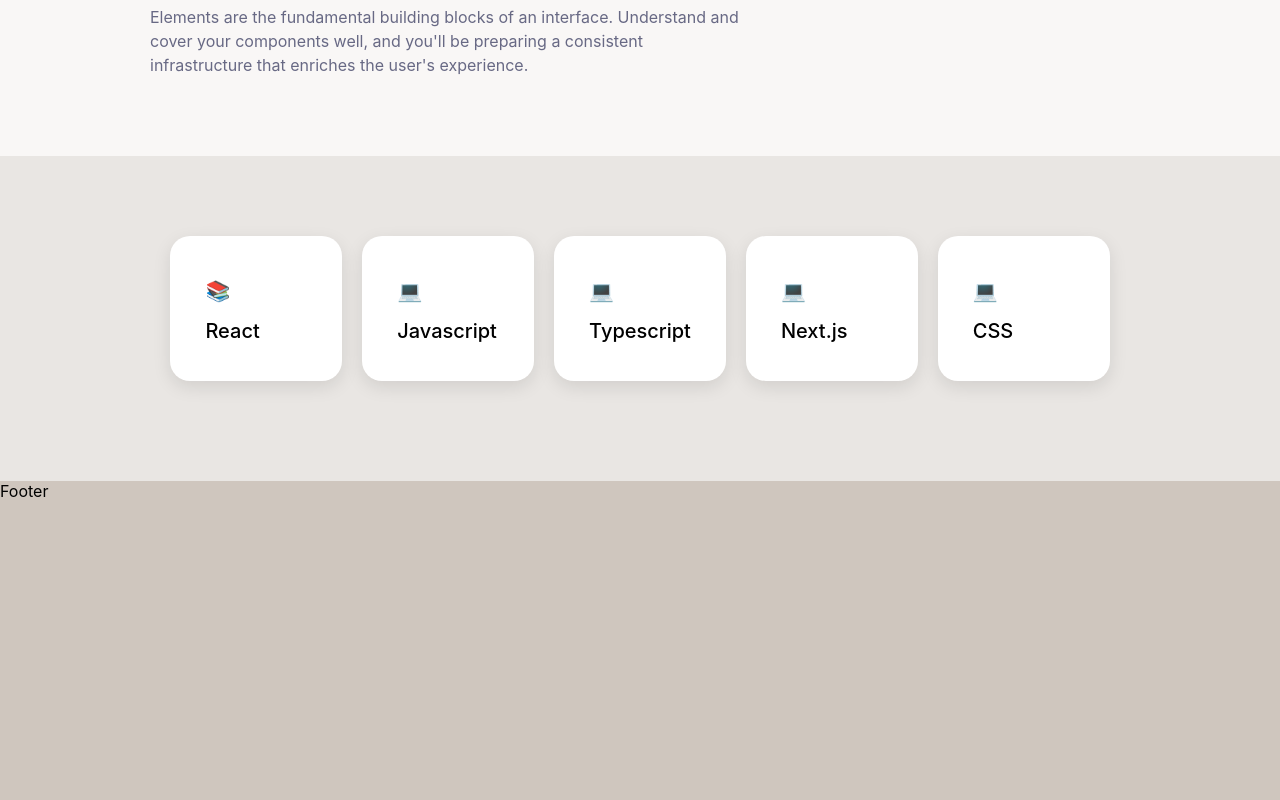
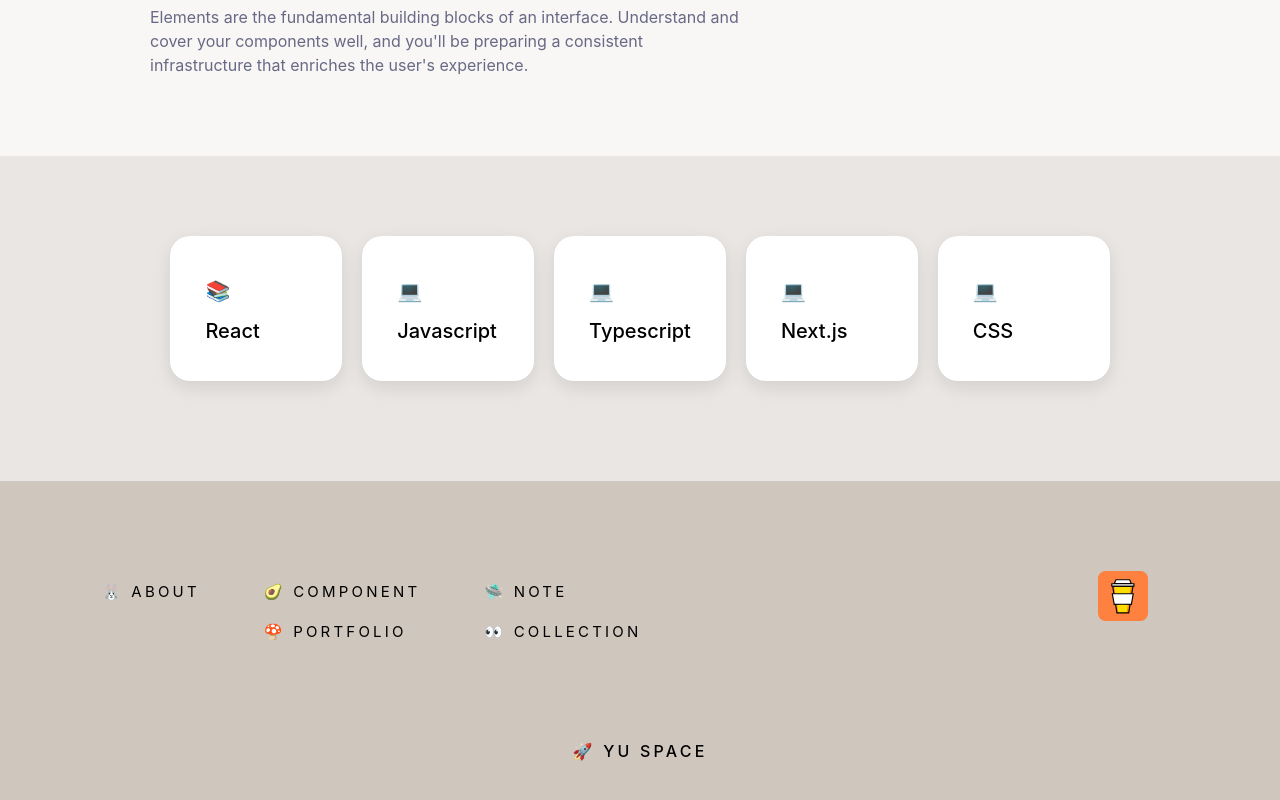
Before and after one commit to wuyuchuan617/NestJS-course, a Next.js app: page /note in a window 1280 px wide. Shown: the part 324-1124 px from the top of the page. Built offline with nearby package versions, Linux system fonts and the light colour scheme.

Commit message:
feat add buy me coffee

```diff
--- a/components/layout/Footer.js
+++ b/components/layout/Footer.js
@@ -1,9 +1,66 @@
-import React from 'react'
+import React from "react";
+import Link from "next/link";
+import Image from "next/image";
+import buyCoffeeImg from "../../assets/images/buy-me-a-coffe.svg";
 import classes from "./Footer.module.css";
 function Footer() {
   return (
-    <div className={classes.container} >Footer</div>
-  )
+    <div className={classes.container}>
+      {" "}
+      <div className={classes.hiddenMenu}>
+        <div className={classes.twoFooter}>
+          <div className={classes.footer}>
+            <div>
+              <ul>
+                <li onClick={() => seShowSidemenu(false)}>
+                  <Link href="/about">🐰 ABOUT</Link>
+                </li>
+              </ul>
+            </div>
+            <div>
+              <ul>
+                <li onClick={() => seShowSidemenu(false)}>
+                  <Link href="/component">🥑 COMPONENT</Link>
+                </li>
+                <li onClick={() => seShowSidemenu(false)}>
+                  <Link href="/portfolio">🍄 PORTFOLIO</Link>
+                </li>
+              </ul>
+            </div>
+            <div>
+              <ul>
+                <li onClick={() => seShowSidemenu(false)}>
+                  <Link href="/note">🛸 NOTE</Link>
+                </li>
+
+                <li onClick={() => seShowSidemenu(false)}>
+                  <Link href="/collection">👀 COLLECTION</Link>
+                </li>
+              </ul>
+            </div>
+          </div>
+          <div className={classes.buyCoffee}>
+            <Link href={"https://www.buymeacoffee.com/jenniferwuj"}>
+              <a target="_blank">
+                {" "}
+                <Image
+                  alt={"yu"}
+                  layout="intrinsic"
+                  src={buyCoffeeImg}
+                  width={50}
+                />
+              </a>
+            </Link>
+          </div>
+        </div>
+        <div>
+          <Link href="/">
+            <div className={classes.logo}>🚀 YU SPACE</div>
+          </Link>
+        </div>
+      </div>
+    </div>
+  );
 }
 
-export default Footer
+export default Footer;
--- a/components/layout/Footer.module.css
+++ b/components/layout/Footer.module.css
@@ -1,5 +1,78 @@
 .container {
   width: 100%;
-  height: 20rem;
+  padding-bottom: 40px;
   background: #cfc6be;
 }
+
+.logo {
+  text-align: center;
+  font-weight: 500;
+  letter-spacing: 0.2rem;
+  cursor: pointer;
+}
+
+.footer {
+  display: flex;
+  justify-content: flex-start;
+  align-items: flex-start;
+  padding: 90px;
+}
+
+.twoFooter {
+  display: flex;
+  justify-content: space-between;
+}
+
+.footer div {
+  margin-right: 40px;
+}
+
+.hiddenMenu ul {
+  list-style: none;
+  margin: 0;
+  padding: 0;
+  display: flex;
+  flex-direction: column;
+  align-items: baseline;
+  list-style: none;
+}
+
+.hiddenMenu li {
+  margin: 10px 0px;
+  letter-spacing: 0.2rem;
+}
+
+.hiddenMenu a {
+  text-decoration: none;
+  font-size: 15px;
+  padding: 8px 12px;
+  white-space: nowrap;
+}
+
+.hiddenMenu a:hover,
+.hiddenMenu a:active,
+.hiddenMenu a.active {
+  border-radius: 10px;
+  color: #e9e6e3;
+}
+
+.buyCoffee {
+  padding: 90px 40px;
+  margin-right: 80px;
+}
+
+@media (max-width: 900px) {
+  .footer {
+    height: auto;
+    flex-direction: column;
+    padding: 40px 90px;
+  }
+
+  .buyCoffee {
+    padding: 40px 90px;
+  }
+  .twoFooter {
+    height: auto;
+    flex-direction: column;
+  }
+}
--- a/components/layout/SideMenu/index.js
+++ b/components/layout/SideMenu/index.js
@@ -34,12 +34,12 @@
               <Link href="/note/nextjs"> - Next</Link>
             </div> */}
           </li>
-
+          {/*
           <li onClick={() => seShowSidemenu(false)}>
             <Link  href="/new-meetup">
               🐚 ADD
             </Link>
-          </li>
+          </li> */}
           <li onClick={() => seShowSidemenu(false)}>
             <Link href="/collection">👀 COLLECTION</Link>
 
```
Also changed, not shown: assets/images/buy-me-a-coffe.svg (added).
